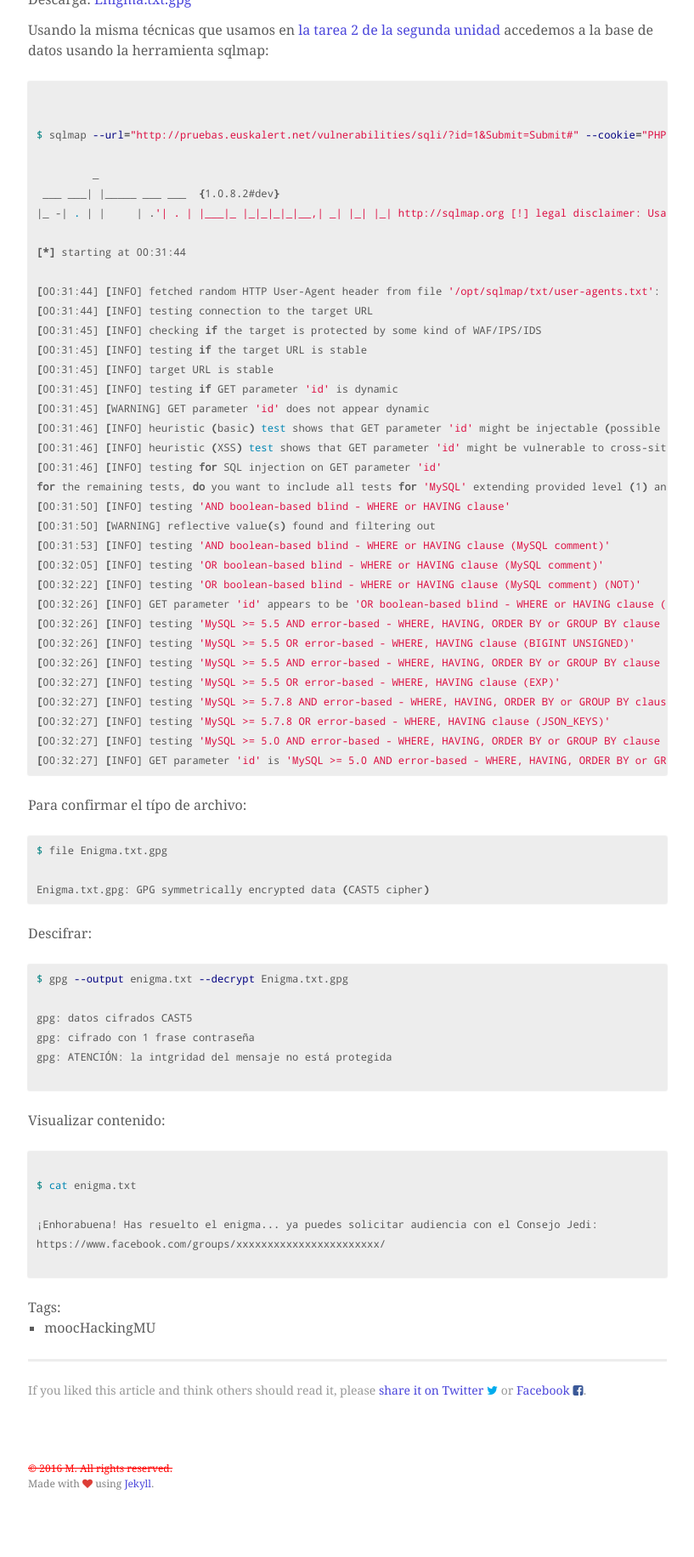
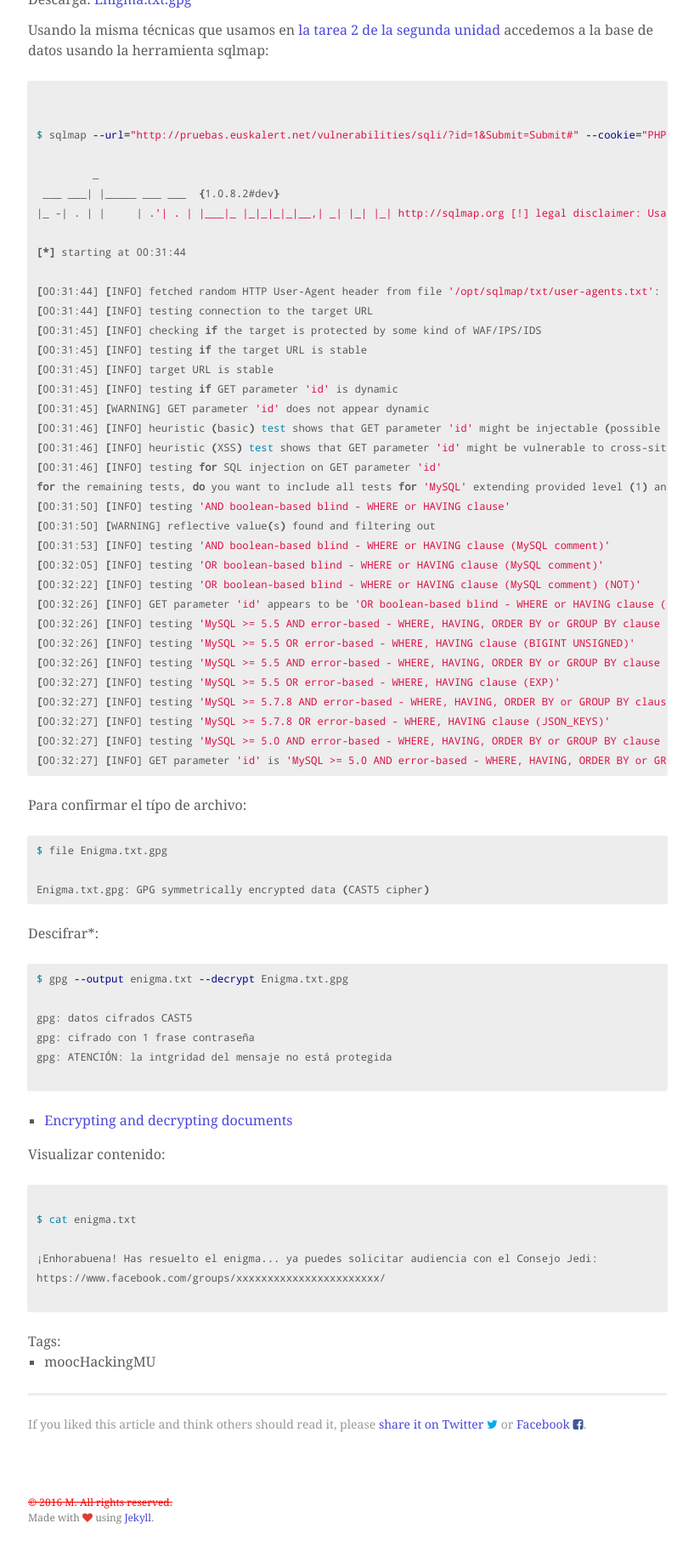
Before and after one commit to mrpnkt/mrpnkt.github.io, a Jekyll site: the page built from _posts/2016-09-25-moochackingmu-enigma.md, in a window 1280 px wide, cut to the strip 833-2676 px from the top of the page. Shown: the top 1832 px of the strip at 85% size, without its empty margins (231-1048 px from the left). Built offline with Jekyll 4.4.1, drawn with Linux system fonts in a browser that asks for light colours; before the commit the page ends 2636 px from its top, so only the background shows below that; part of the change alters nothing that is shown.

Commit message:
Update 2016-09-25-moochackingmu-enigma.md

````diff
--- a/_posts/2016-09-25-moochackingmu-enigma.md
+++ b/_posts/2016-09-25-moochackingmu-enigma.md
@@ -128,7 +128,7 @@ $ file Enigma.txt.gpg
 Enigma.txt.gpg: GPG symmetrically encrypted data (CAST5 cipher)
 ```
 
-Descifrar:
+Descifrar*:
 
 ```bash
 $ gpg --output enigma.txt --decrypt Enigma.txt.gpg
@@ -138,6 +138,8 @@ gpg: cifrado con 1 frase contraseña
 gpg: ATENCIÓN: la intgridad del mensaje no está protegida
 
 ```
+
+* [Encrypting and decrypting documents](https://www.gnupg.org/gph/en/manual/x110.html)
 
 Visualizar contenido:
 
````
